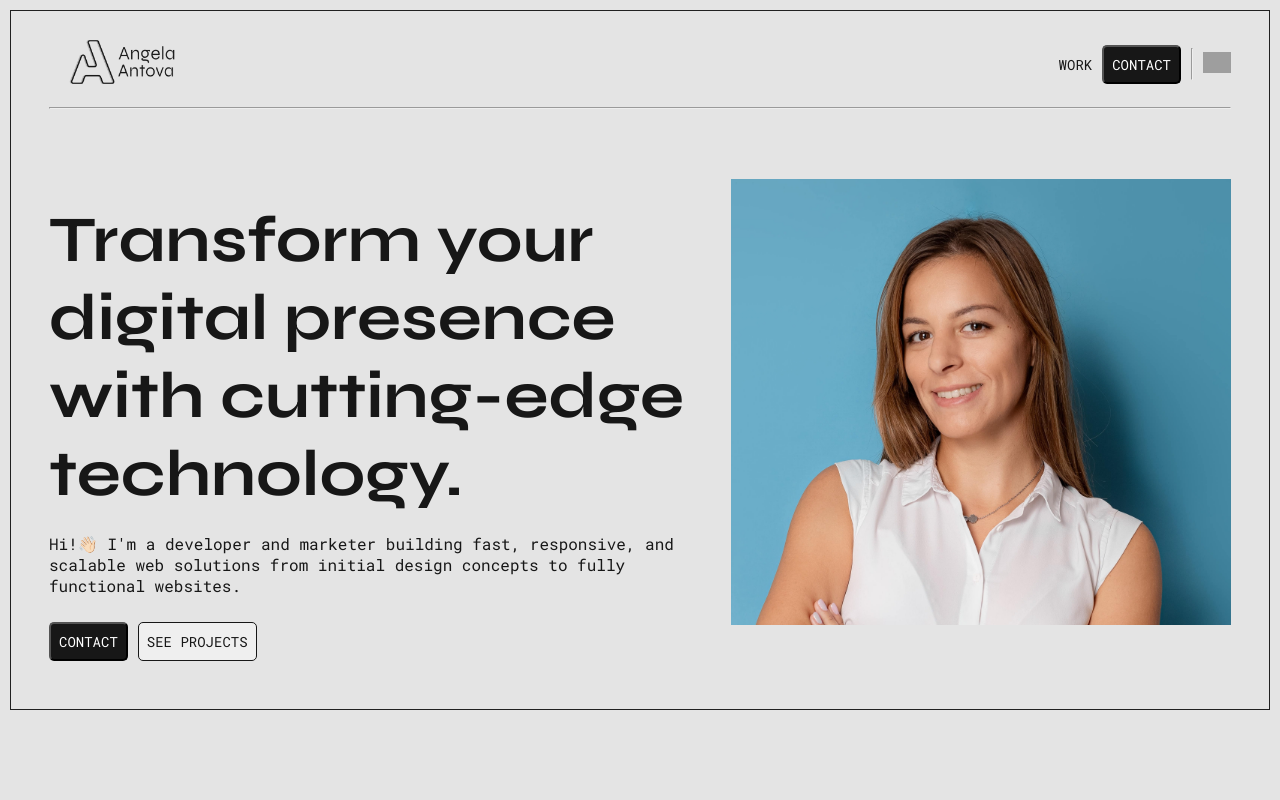
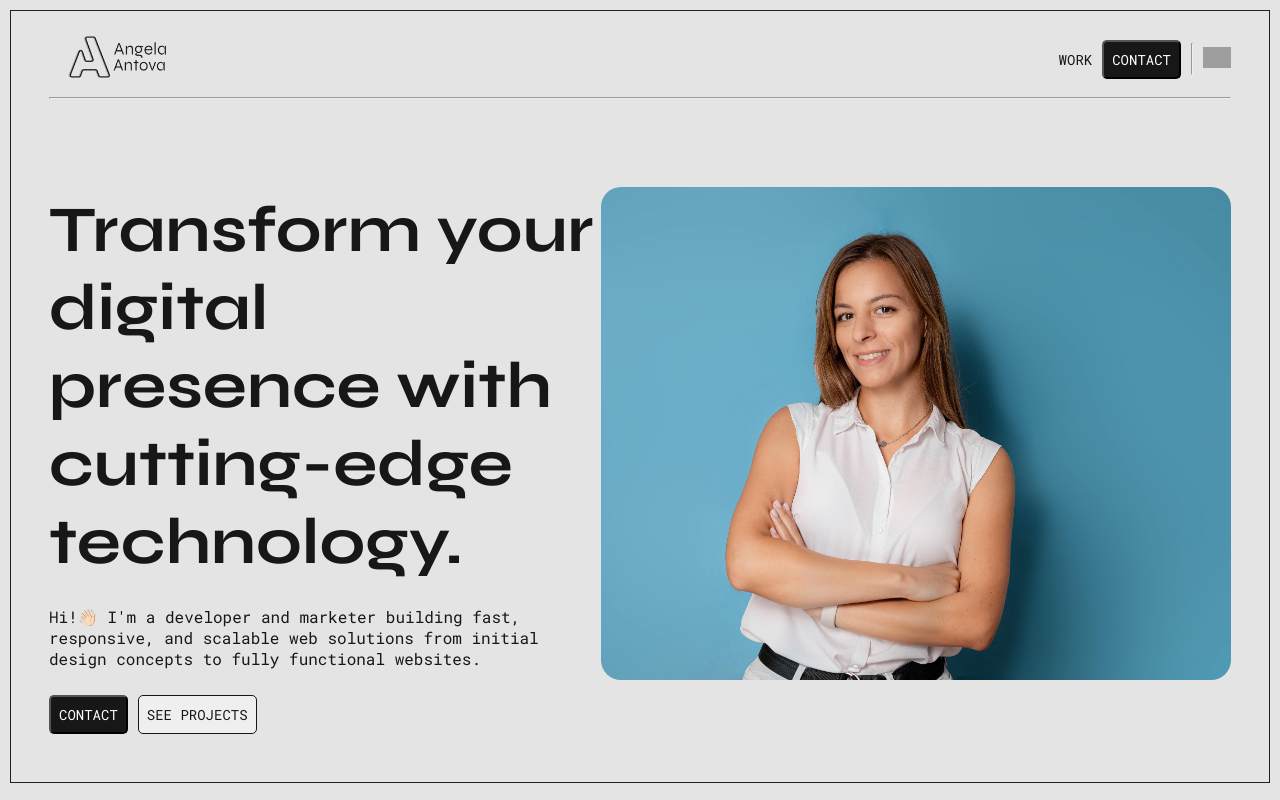
Before and after one commit to aang3la/portfolio_website, a React (Vite) app: page / in a window 1280 px wide. Built offline with nearby package versions, Linux system fonts and the light colour scheme; grey boxes are pictures that could not be loaded.

Commit message:
design changes

```diff
--- a/src/App.css
+++ b/src/App.css
@@ -15,7 +15,10 @@ h3 {
   font-family: "Syne", sans-serif;
 }
 
-p {
+p,
+h4,
+h5,
+h6 {
   font-family: "Roboto Mono", monospace;
 }
 
@@ -25,3 +28,8 @@ button {
   padding: 8px;
   border-radius: 5px;
 }
+
+button:hover {
+  /* border: 2px solid rgb(121, 121, 121); */
+  size: 2rem;
+}
--- a/src/components/Header/Header.css
+++ b/src/components/Header/Header.css
@@ -1,5 +1,5 @@
 #Header {
-    height: 70px;
+    height: 60px;
     display: flex;
     justify-content: space-between;
     align-items: center;
--- a/src/components/Header/Header.jsx
+++ b/src/components/Header/Header.jsx
@@ -6,7 +6,7 @@ export const Header = () => {
   return (
     <section id="Header">
       <div className="logo-container">
-        <img src={logo} width={150} height={150} />
+        <img src={logo} width={140} />
       </div>
       <div className="navbar-container">
         <ul>
--- a/src/components/HeroSection/HeroSection.css
+++ b/src/components/HeroSection/HeroSection.css
@@ -11,7 +11,7 @@
 
 .hero-left h1 {
     font-size: 65px;
-    margin-bottom: 20px;
+    margin-bottom: 25px;
 }
 
 .hero-left-buttons {
@@ -29,6 +29,9 @@
 .work-btn {
     font-size: 14px;
     color: #171717;
-    padding: 8px;
     border: 1px solid #171717;
 }
+
+.hero-right img {
+    border-radius: 20px;
+}
--- a/src/components/HeroSection/HeroSection.jsx
+++ b/src/components/HeroSection/HeroSection.jsx
@@ -1,5 +1,5 @@
 import "./HeroSection.css";
-import hero_img from "../../assets/hero_image.jpg";
+import hero_img from "../../assets/hero_section.jpg";
 
 export const HeroSection = () => {
   return (
@@ -20,7 +20,7 @@ export const HeroSection = () => {
         </div>
       </div>
       <div className="hero-right">
-        <img src={hero_img} alt="hero-img" width={500} />
+        <img src={hero_img} alt="hero-img" width={630} />
       </div>
     </section>
   );
```
Also changed, not shown: src/assets/hero_image.jpg (deleted), src/assets/hero_section.jpg (added).
